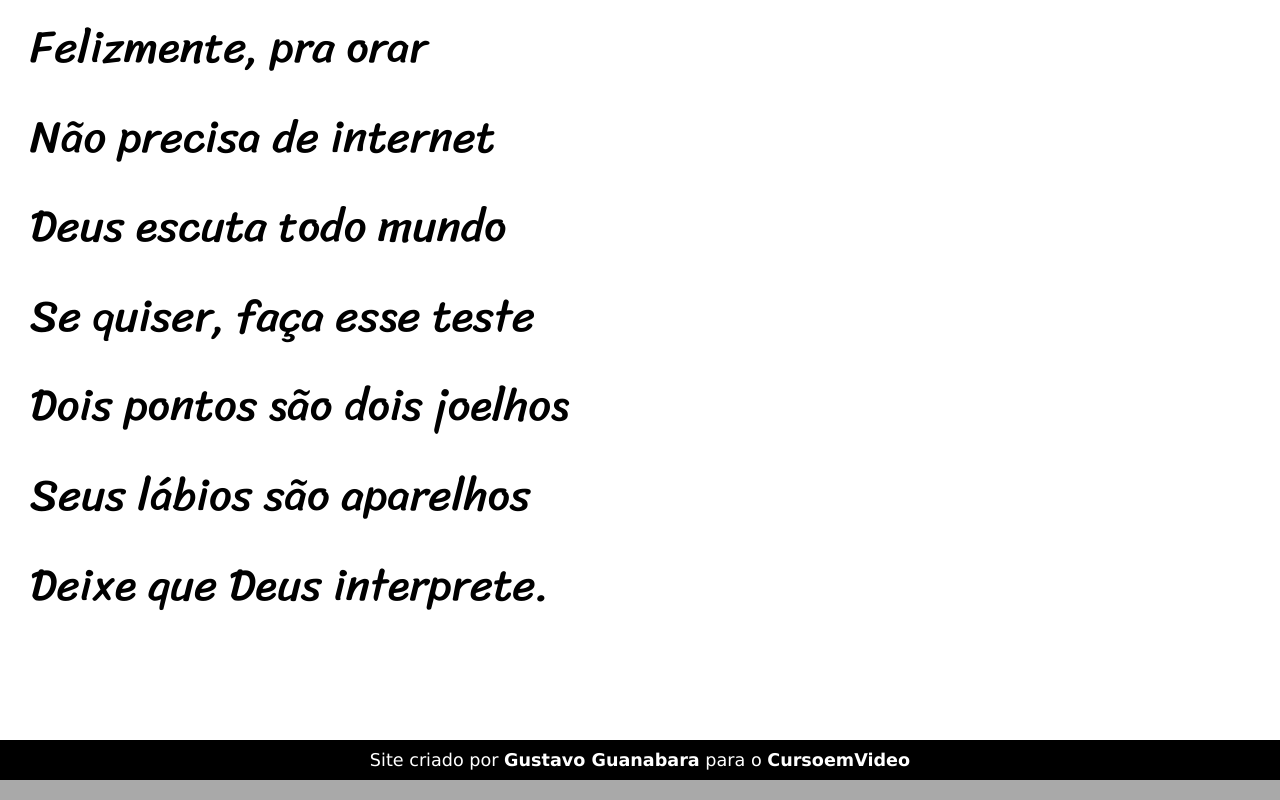
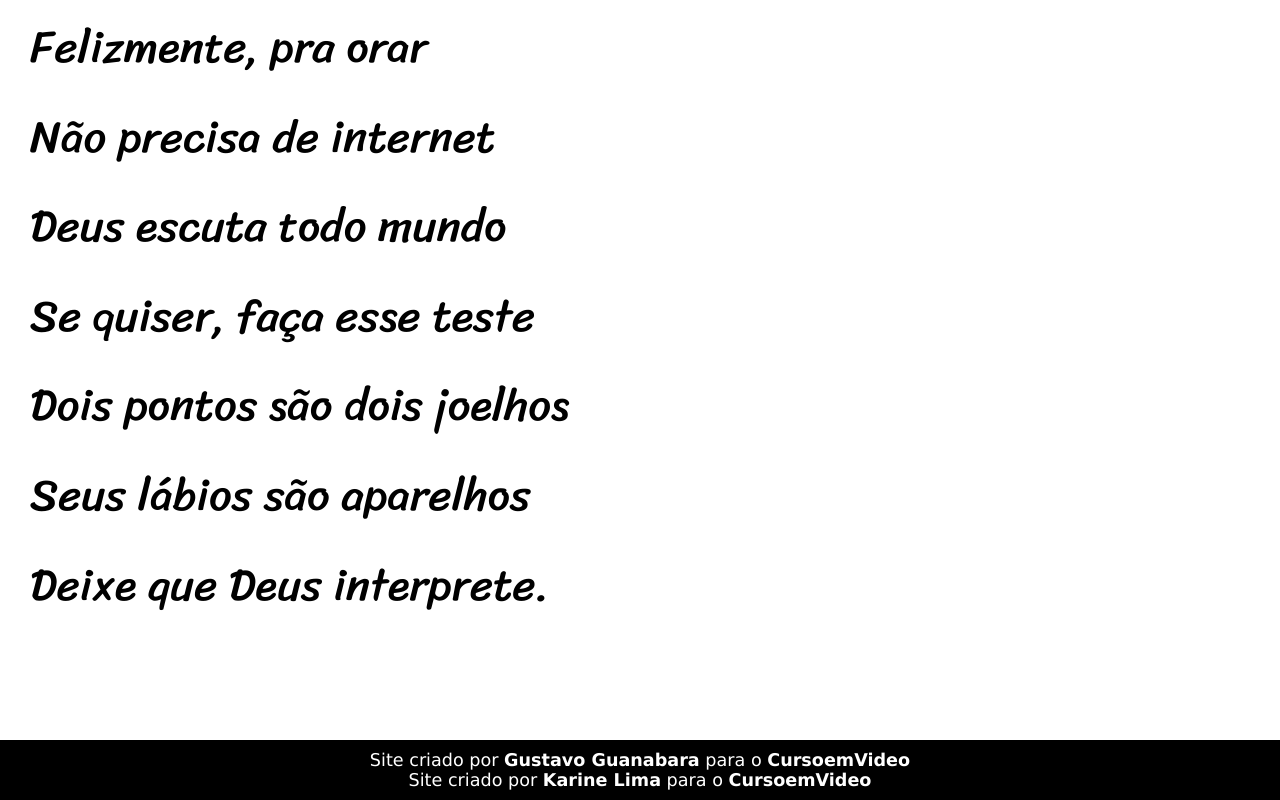
Before and after one commit to KarineE-Lima/Projeto-Cordel, a plain HTML site: page index.html in a window 1280 px wide. Shown: the part 4920-5720 px from the top of the page. Drawn offline with Linux system fonts and the light colour scheme.

Commit message:
Update index.html

```diff
--- a/index.html
+++ b/index.html
@@ -92,6 +92,7 @@
 
     <footer>
         <p>Site criado por <a href="https://github.com/gustavoguanabara" target="_blank" rel="external">Gustavo Guanabara</a> para o <a href="https://www.cursoemvideo.com/" target="_blank" rel="external">CursoemVideo</a></p>
+        <p>Site criado por <a href="https://github.com/KarineE-Lima" target="_blank" rel="external">Karine Lima</a> para o <a href="https://www.cursoemvideo.com/" target="_blank" rel="external">CursoemVideo</a></p>
     </footer>
 </body>
 </html>
```
